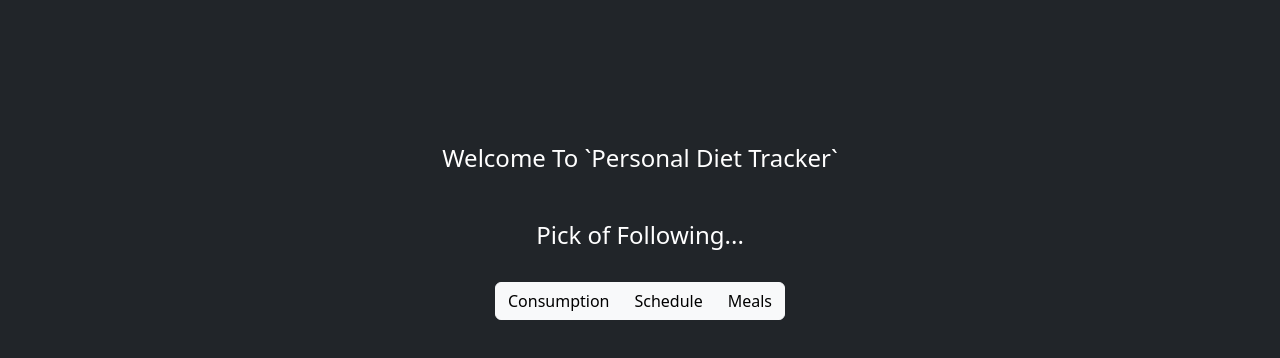
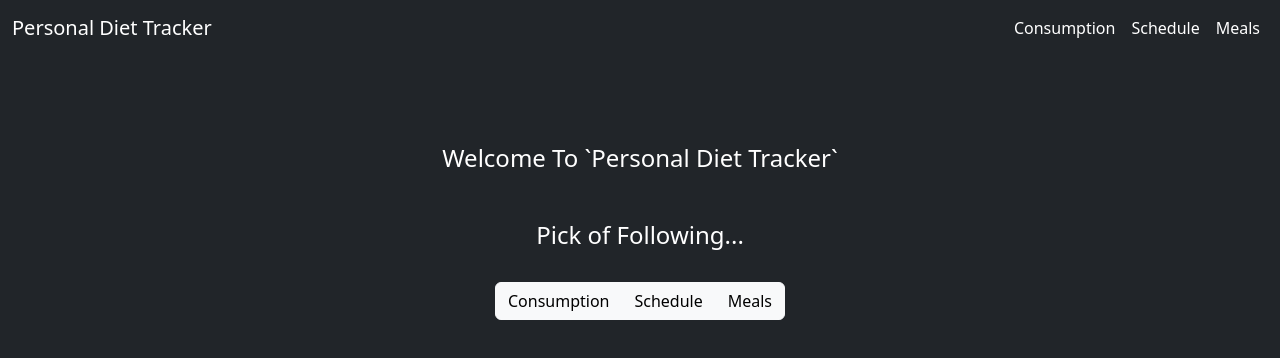
Before and after one commit to makkahwi/heal-tracker, a React (Create React App) app: page / in a window 1280 px wide. Shown: the top 358 px of the page. Built offline with nearby package versions, Linux system fonts and the light colour scheme.

Commit message:
Build & Engage Navbar

```diff
--- a/src/App.tsx
+++ b/src/App.tsx
@@ -1,10 +1,11 @@
 import { Fragment } from "react/jsx-runtime";
 
+import { BrowserRouter, Route, Routes } from "react-router-dom";
 import Consumption from "./Views/Consumption";
 import Meals from "./Views/Meals";
 import Schedule from "./Views/Schedule";
-import { BrowserRouter, Route, Routes } from "react-router-dom";
 import Welcome from "./Views/Welcome";
+import Navbar from "./Components/Layout/App";
 
 export const routes = [
   {
@@ -28,6 +29,8 @@ const App = () => {
   return (
     <Fragment>
       <BrowserRouter>
+        <Navbar />
+
         <Routes>
           {routes.map(({ name, path, Comp }, i) => (
             <Route path={path} element={Comp} key={i} />
--- /dev/null
+++ b/src/Components/Layout/App.tsx
@@ -0,0 +1,37 @@
+import { useNavigate } from "react-router-dom";
+import { routes } from "../../App";
+
+const Navbar = () => {
+  const navigate = useNavigate();
+
+  return (
+    <nav className="navbar navbar-expand-lg navbar-dark bg-dark position-fixed fixed-top w-100 m-0">
+      <div className="container-fluid">
+        <span
+          className="navbar-brand"
+          role="button"
+          onClick={() => navigate("/")}
+        >
+          Personal Diet Tracker
+        </span>
+
+        <div>
+          <ul className="navbar-nav me-auto mb-2 mb-lg-0">
+            {routes.map(({ name, path }, x) => (
+              <li
+                className="nav-item"
+                role="button"
+                onClick={() => navigate(path)}
+                key={x}
+              >
+                <span className="nav-link active">{name}</span>
+              </li>
+            ))}
+          </ul>
+        </div>
+      </div>
+    </nav>
+  );
+};
+
+export default Navbar;
```
